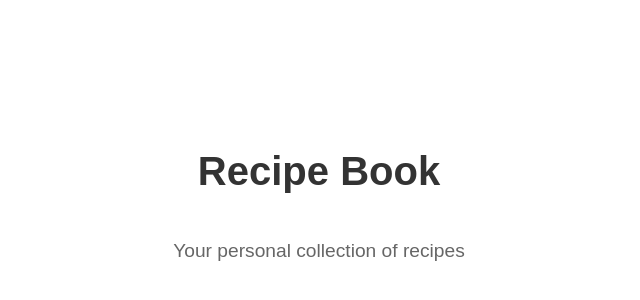
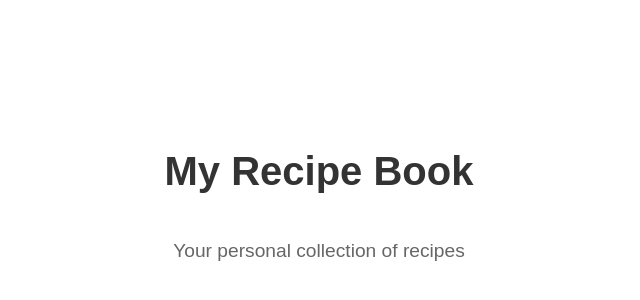
Before and after one commit to vighnesh-radhakrishnan/bon-appetit, a React (Vite) app: page / in a window 1280 px wide. Shown: the part 206-506 px from the top of the page, without its empty margins (321-961 px from the left). Built offline with nearby package versions, Linux system fonts and the light colour scheme.

Commit message:
testing changes

```diff
--- a/src/App.jsx
+++ b/src/App.jsx
@@ -18,7 +18,7 @@ function App() {
           color: "#333",
         }}
       >
-        Recipe Book
+        My Recipe Book
       </h1>
       <p
         style={{
```
